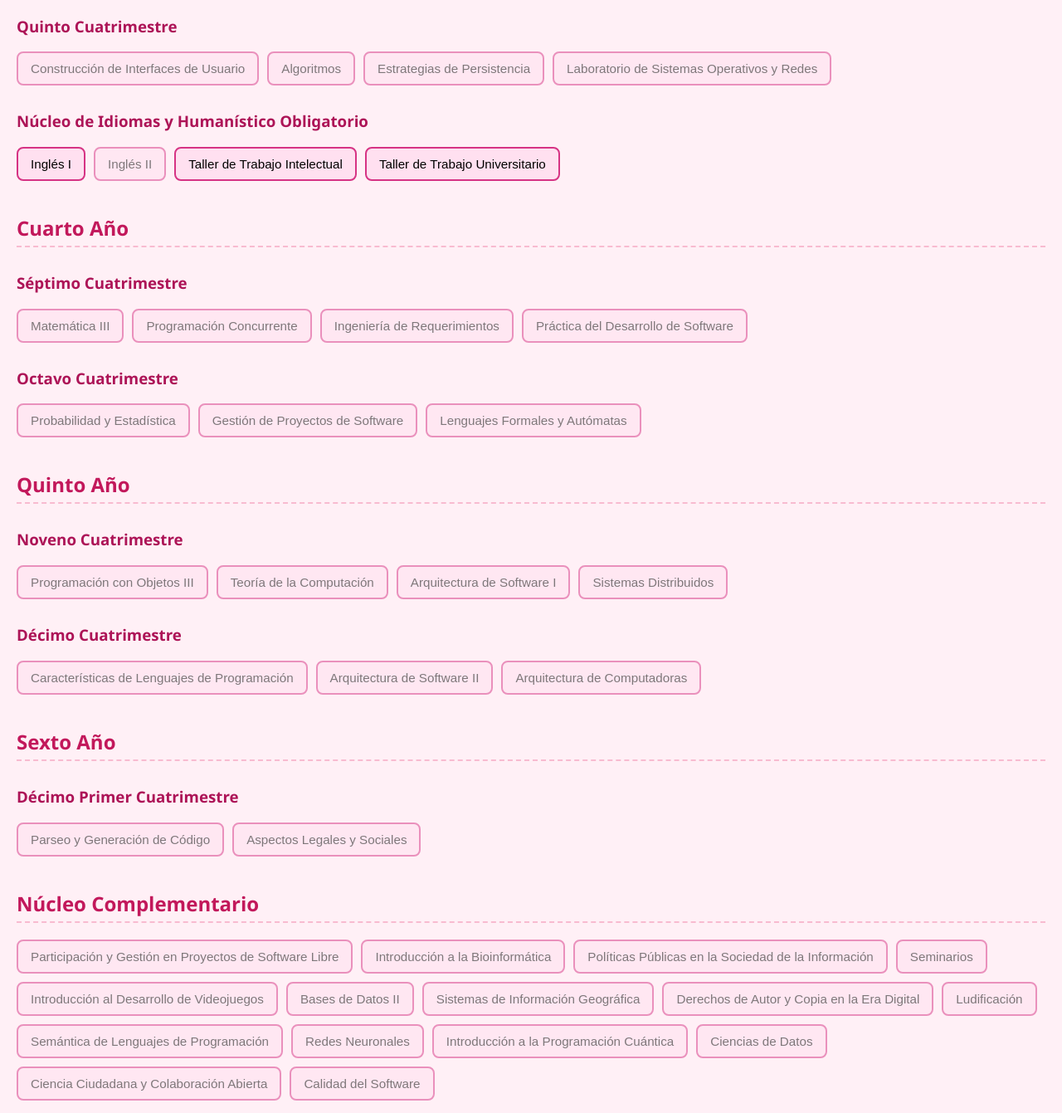
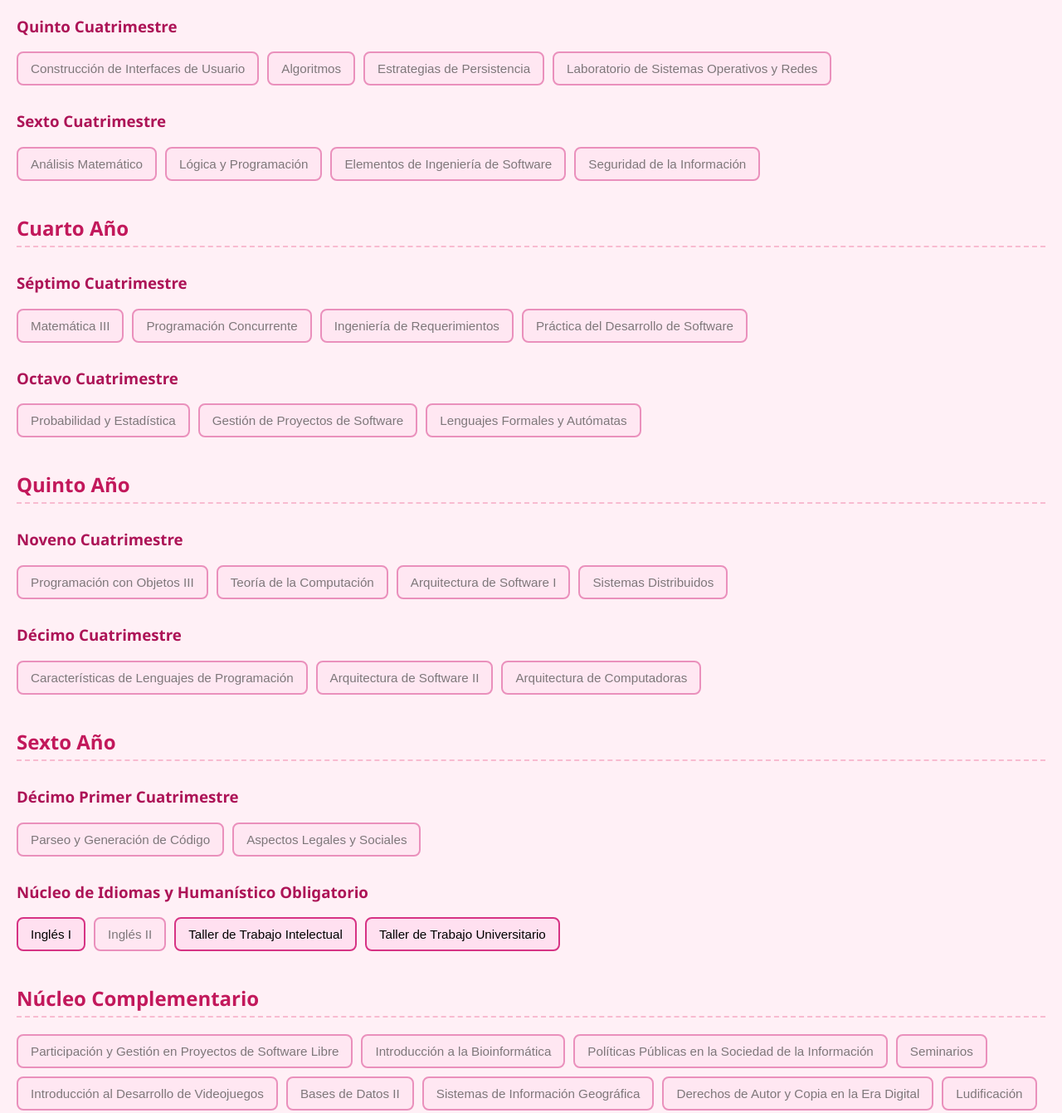
Before and after one commit to AgustinaRojo/malla-interactiva, a plain HTML site: page index.html in a window 1280 px wide. Shown: the part 880-2221 px from the top of the page at 83% size. Drawn offline with Linux system fonts and the light colour scheme.

Commit message:
Update index.html

```diff
--- a/index.html
+++ b/index.html
@@ -87,14 +87,16 @@
   </div>
 
   <div class="cuatrimestre">
-    <h3>Núcleo de Idiomas y Humanístico Obligatorio</h3>
+    <h3>Sexto Cuatrimestre</h3>
     <div class="materias">
-      <button class="materia" data-id="inglesI">Inglés I</button>
-      <button class="materia bloqueada" data-id="inglesII" data-prerrequisitos="inglesI">Inglés II</button>
-      <button class="materia" data-id="tallerIntelectual">Taller de Trabajo Intelectual</button>
-      <button class="materia" data-id="tallerUniversitario">Taller de Trabajo Universitario</button>
+      <button class="materia bloqueada" data-id="analisisMatemático" data-prerrequisitos="matematicaII">Análisis Matemático</button>
+      <button class="materia bloqueada" data-id="logicaProg" data-prerrequisitos="introProg",matematicaI>Lógica y Programación</button>
+      <button class="materia bloqueada" data-id="elementosIngSoft" data-prerrequisitos="progObjetosII">Elementos de Ingeniería de Software</button>
+      <button class="materia bloqueada" data-id="seguridadInfo" data-prerrequisitos="labSistemas">Seguridad de la Información</button>
     </div>
   </div>
+
+
 </section>
 <!-- CUARTO AÑO -->
 <section class="año" id="cuarto-año">
@@ -156,7 +158,15 @@
   </div>
 </section>
 
-
+<div class="cuatrimestre">
+    <h3>Núcleo de Idiomas y Humanístico Obligatorio</h3>
+    <div class="materias">
+      <button class="materia" data-id="inglesI">Inglés I</button>
+      <button class="materia bloqueada" data-id="inglesII" data-prerrequisitos="inglesI">Inglés II</button>
+      <button class="materia" data-id="tallerIntelectual">Taller de Trabajo Intelectual</button>
+      <button class="materia" data-id="tallerUniversitario">Taller de Trabajo Universitario</button>
+    </div>
+  </div>
 <!-- NÚCLEO COMPLEMENTARIO -->
 <section class="año" id="nucleo-complementario">
       <h2>Núcleo Complementario</h2>
```
